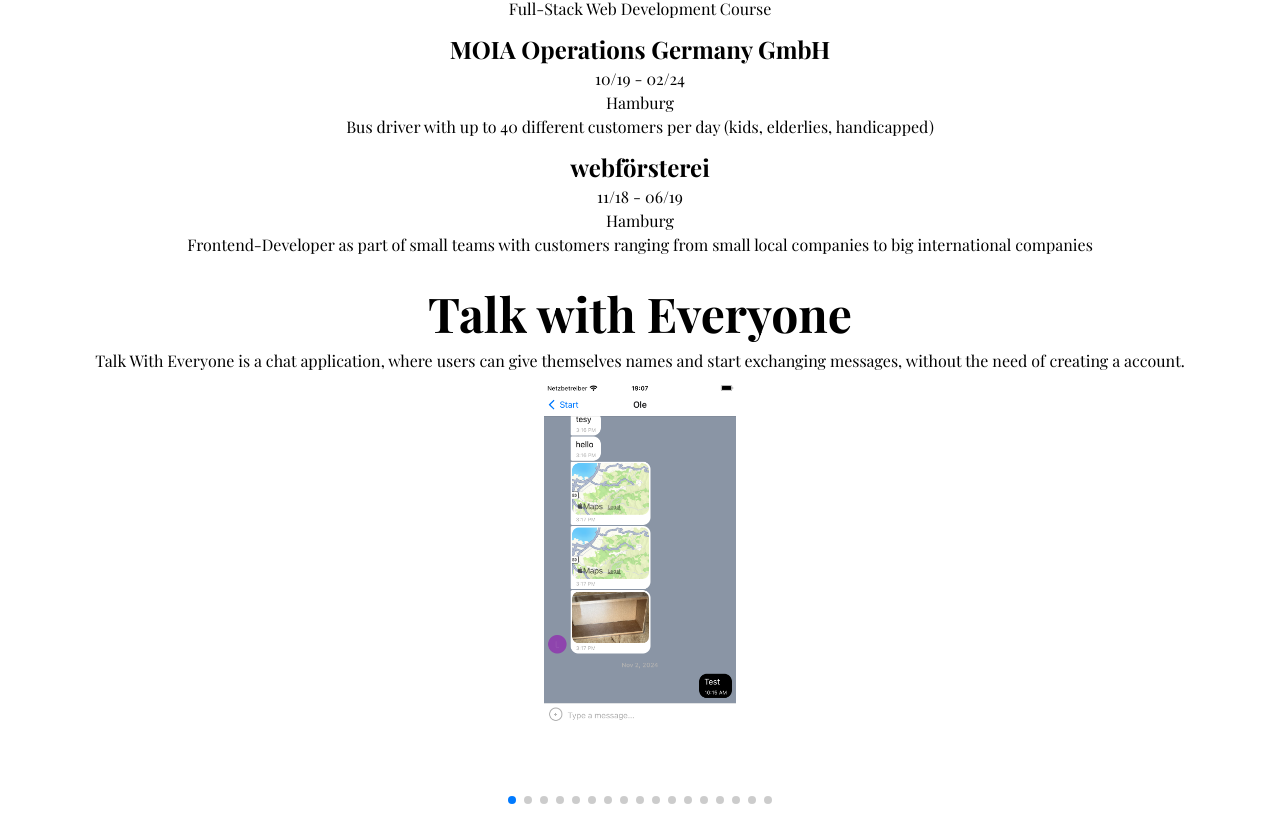
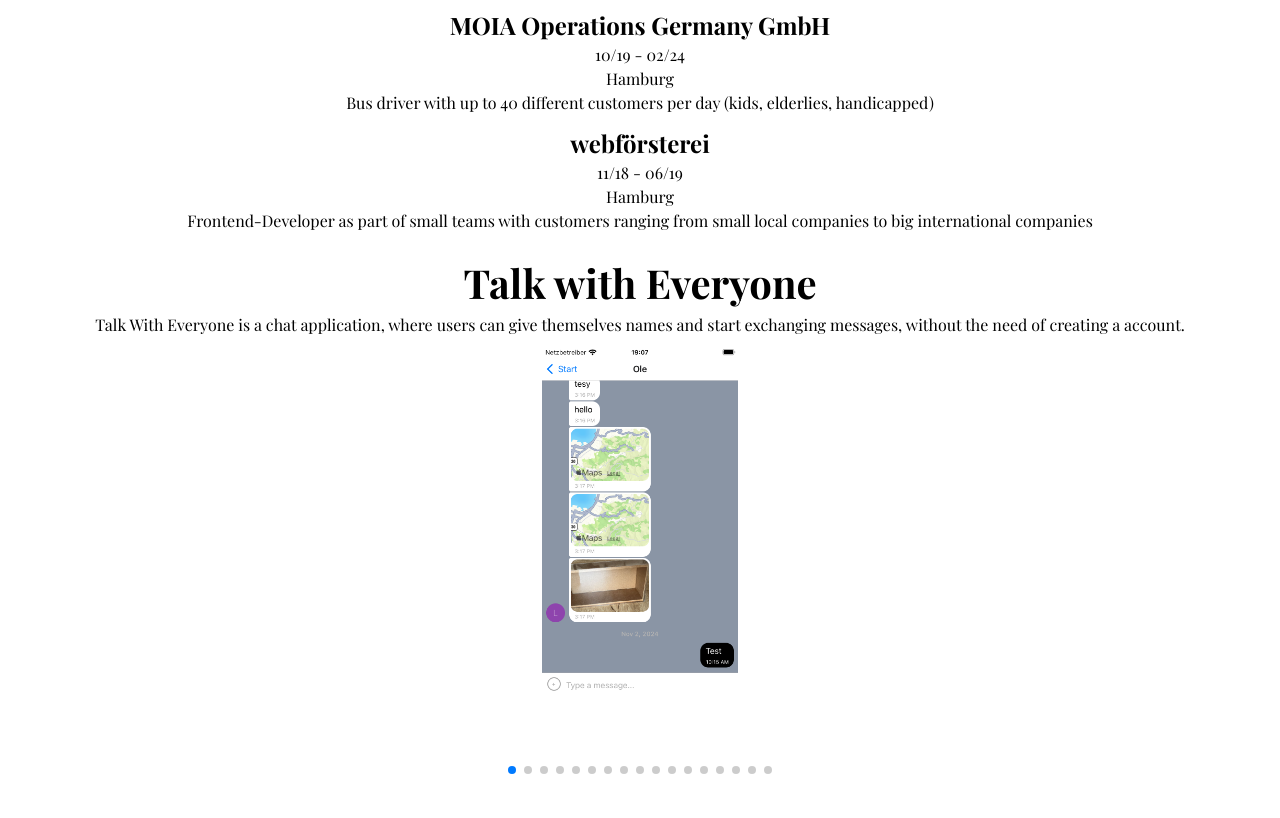
Before and after one commit to freshmozart1/portfolio, a React (Create React App) app: page / in a window 1280 px wide. Shown: the part 2617-3435 px from the top of the page. After the commit the page ends 3405 px from the top, so only its background shows below. Built offline with nearby package versions, Linux system fonts and the light colour scheme.

Commit message:
Changed font size of h1

```diff
--- a/src/components/Experience/experience.tsx
+++ b/src/components/Experience/experience.tsx
@@ -10,7 +10,7 @@
                 if ((header.current.getBoundingClientRect()).top < 1) {
                     header.current.style.fontSize = "1.5rem";
                 } else {
-                    header.current.style.fontSize = "3rem";
+                    header.current.style.fontSize = "2.5rem";
                 }
             }
         };
--- a/src/components/Me/me.tsx
+++ b/src/components/Me/me.tsx
@@ -11,7 +11,7 @@
                 if ((header.current.getBoundingClientRect()).top < 1) {
                     header.current.style.fontSize = "1.5rem";
                 } else {
-                    header.current.style.fontSize = "3rem";
+                    header.current.style.fontSize = "2.5rem";
                 }
             }
         };
--- a/src/components/Skills/skills.tsx
+++ b/src/components/Skills/skills.tsx
@@ -9,7 +9,7 @@
                 if ((header.current.getBoundingClientRect()).top < 1) {
                     header.current.style.fontSize = "1.5rem";
                 } else {
-                    header.current.style.fontSize = "3rem";
+                    header.current.style.fontSize = "2.5rem";
                 }
             }
         };
--- a/src/components/Twe/twe.scss
+++ b/src/components/Twe/twe.scss
@@ -1,3 +1,12 @@
+#tweHeader {
+    position: sticky;
+    top: 0;
+    background: rgba(255, 255, 255, 0.8);
+    backdrop-filter: blur(10px);
+    transition: 0.5s;
+    width: 100%;
+}
+
 section.slide {
     display: inline-flex;
     flex-direction: column;
@@ -7,7 +16,7 @@
 
     >div.imageSlideText,
     >img {
-        max-height: calc(50svh - 21px - 2.25rem);
+        max-height: calc(50svh - 21px - 1.875rem);
         width: calc(100svw - 40px);
         object-fit: contain;
         display: inline-flex;
@@ -25,7 +34,7 @@
         flex-direction: column;
         justify-content: center;
         width: calc(100svw - 40px);
-        max-height: calc(100svh - 32px - 4.5rem);
+        max-height: calc(100svh - 32px - 3.75rem);
 
         >p {
             margin: 0;
--- a/src/index.scss
+++ b/src/index.scss
@@ -24,9 +24,11 @@
 }
 
 h1 {
-  font-size: 3rem;
-  line-height: 4.5rem;
+  font-size: 2.5rem;
+  line-height: 3.75rem;
   margin: 0;
+  margin-block-start: 0;
+  margin-block-end: 0;
 }
 
 h2 {
@@ -34,6 +36,8 @@
   line-height: 2.25rem;
   font-weight: 700;
   margin: 0;
+  margin-block-start: 0;
+  margin-block-end: 0;
 }
 
 p {
```
